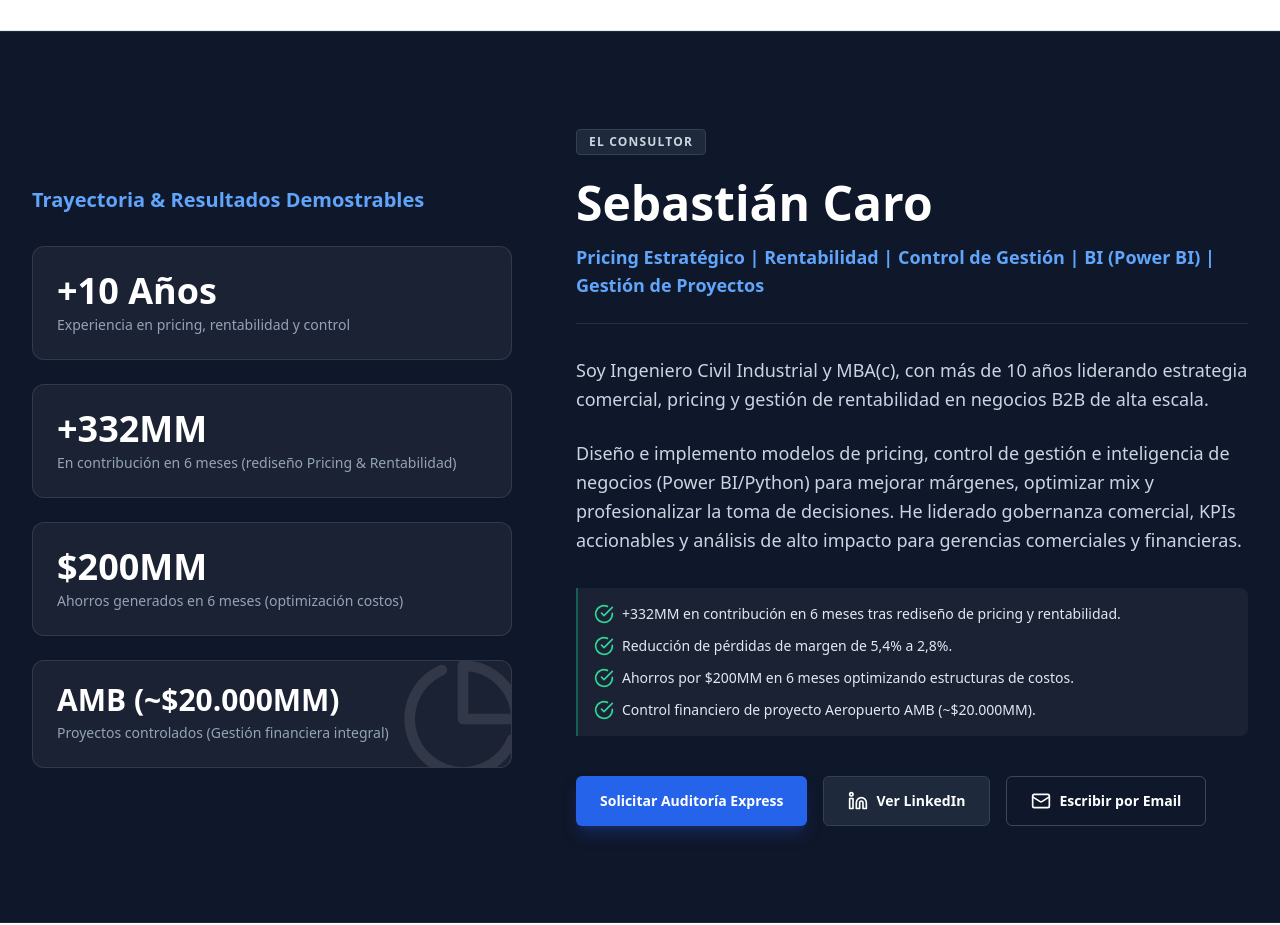
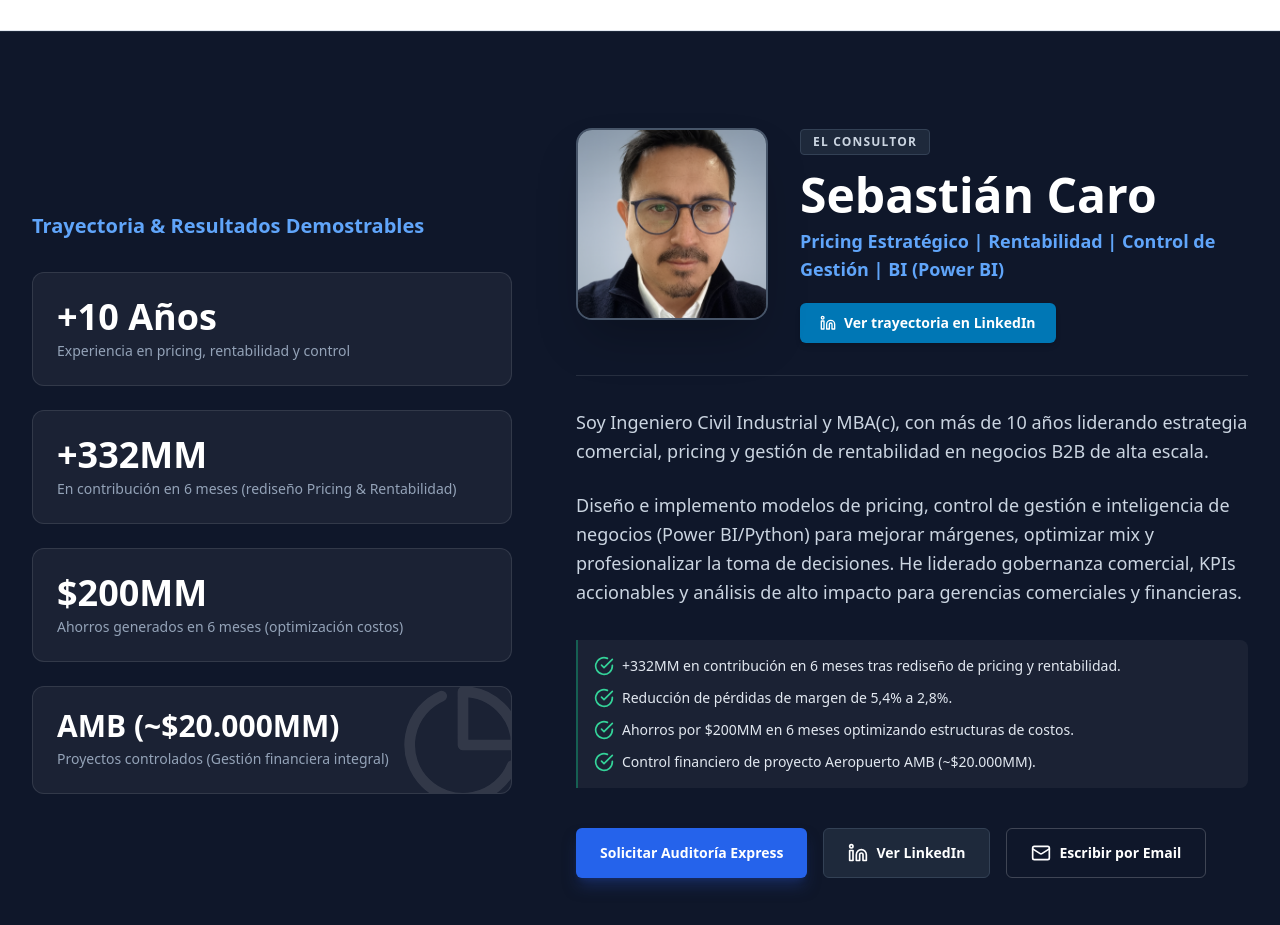
Before and after one commit to zettor88/caro-consulting-webapp, a Next.js app: page / in a window 1280 px wide. Shown: the part 3660-4585 px from the top of the page. Built offline with nearby package versions, Linux system fonts and the light colour scheme.

Commit message:
feat: actualizar perfil consultor con foto oficial y link mejorado a linkedin

```diff
--- a/app/page.tsx
+++ b/app/page.tsx
@@ -1,4 +1,5 @@
 import Link from "next/link";
+import Image from "next/image";
 import { ArrowRight, BarChart3, PieChart, TrendingUp, CheckCircle, Linkedin, Calendar, MonitorPlay, ChevronRight, Mail, Target, Layers } from "lucide-react";
 
 export default function Home() {
@@ -310,13 +311,37 @@ export default function Home() {
 
                         {/* Bio Column */}
                         <div className="w-full md:w-7/12 order-1 md:order-2">
-                            <div className="inline-flex items-center gap-2 px-3 py-1 rounded bg-slate-800 text-slate-300 border border-slate-700 text-xs font-bold uppercase tracking-widest mb-6">
-                                El Consultor
+                            <div className="flex flex-col md:flex-row gap-8 items-start mb-8 border-b border-white/10 pb-8">
+                                {/* Profile Image */}
+                                <div className="w-32 h-32 md:w-48 md:h-48 shrink-0 relative rounded-2xl overflow-hidden shadow-2xl border-2 border-slate-600">
+                                    <Image
+                                        src="/sebastian-caro.png"
+                                        alt="Sebastián Caro - Consultor B2B"
+                                        fill
+                                        className="object-cover object-top"
+                                        sizes="(max-width: 768px) 128px, 192px"
+                                        priority
+                                    />
+                                </div>
+
+                                <div>
+                                    <div className="inline-flex items-center gap-2 px-3 py-1 rounded bg-slate-800 text-slate-300 border border-slate-700 text-xs font-bold uppercase tracking-widest mb-4">
+                                        El Consultor
+                                    </div>
+                                    <h2 className="text-4xl md:text-5xl font-bold text-white mb-2">Sebastián Caro</h2>
+                                    <p className="text-blue-400 text-lg font-semibold mb-5">
+                                        Pricing Estratégico | Rentabilidad | Control de Gestión | BI (Power BI)
+                                    </p>
+                                    <a
+                                        href="https://www.linkedin.com/in/sebastiancaroalvarado/"
+                                        target="_blank"
+                                        rel="noopener noreferrer"
+                                        className="inline-flex items-center gap-2 bg-[#0077b5] hover:bg-[#005e93] text-white px-5 py-2.5 rounded-md text-sm font-semibold transition shadow-md"
+                                    >
+                                        <Linkedin className="w-4 h-4 shrink-0" /> Ver trayectoria en LinkedIn
+                                    </a>
+                                </div>
                             </div>
-                            <h2 className="text-4xl md:text-5xl font-bold text-white mb-4">Sebastián Caro</h2>
-                            <p className="text-blue-400 text-lg font-semibold mb-8 border-b border-white/10 pb-6">
-                                Pricing Estratégico | Rentabilidad | Control de Gestión | BI (Power BI) | Gestión de Proyectos
-                            </p>
 
                             <p className="text-slate-300 leading-relaxed text-lg mb-6">
                                 Soy Ingeniero Civil Industrial y MBA(c), con más de 10 años liderando estrategia comercial,
```
Also changed, not shown: public/sebastian-caro.png (added).
